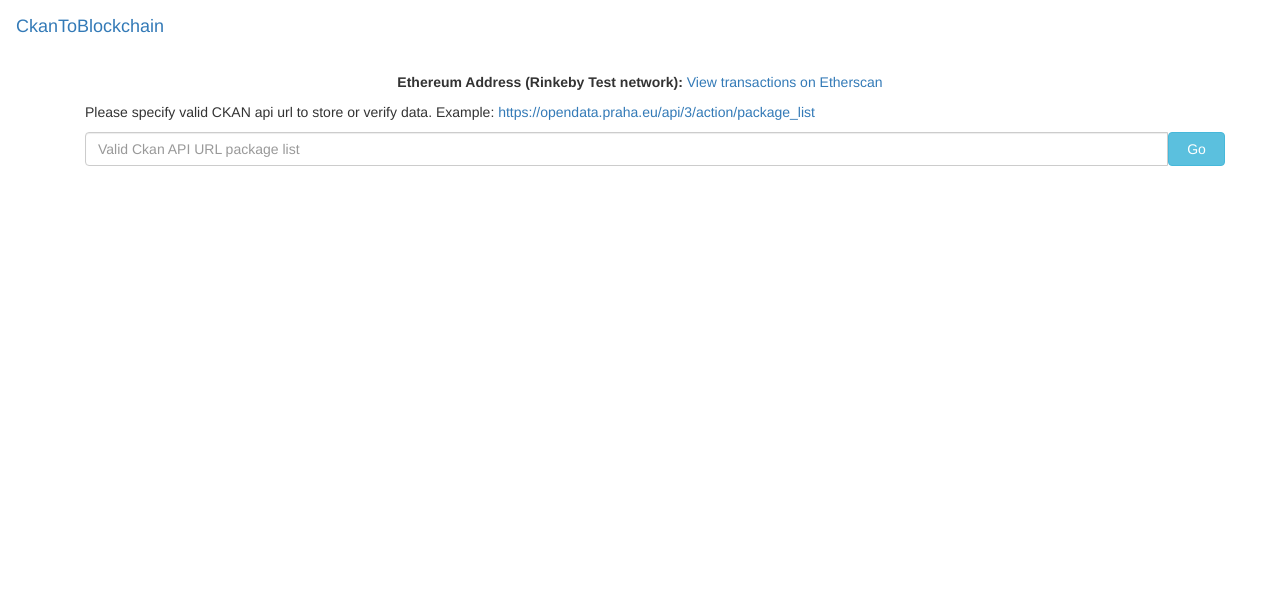
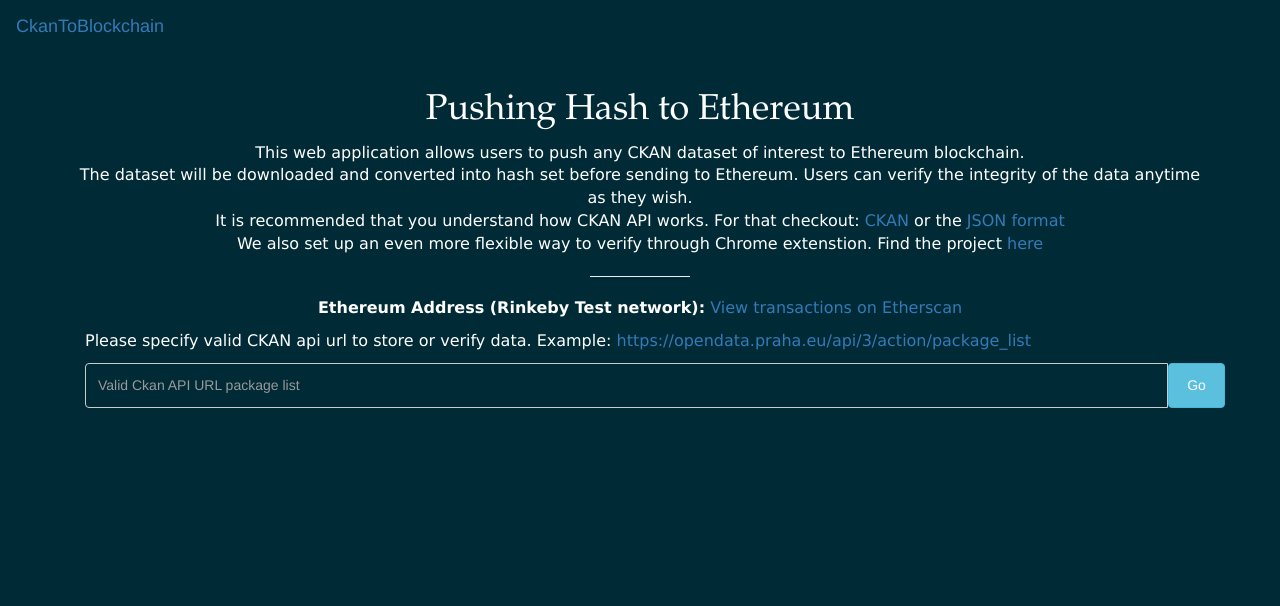
Before and after one commit to JaneSoo/ckan-to-blockchain-ui, a Flask app: page / in a window 1280 px wide. Shown: the top 606 px of the page. Run offline with Flask 2, Linux system fonts and the light colour scheme; some libraries are stand-ins or nearby versions.

Commit message:
refactor frontend

```diff
--- a/ckan2blockchain/static/css/style.css
+++ b/ckan2blockchain/static/css/style.css
@@ -1,3 +1,42 @@
+body {
+  background-color: #002b36;
+}
+
+h1, p, label{
+  color: white;
+}
+
+p{
+  font-family: Verdana;
+  font-size: 16px;
+}
+
+.package-input{
+  height: 45px;
+  background-color: transparent;
+  color: white;
+}
+
+.btn-info, .btn-primary{
+  height: 45px;
+}
+
+.select2-selection__rendered {
+  line-height: 40px !important;
+  color: white;
+}
+.select2-container .select2-selection--single {
+  background-color: transparent;
+  height: 45px !important;
+}
+.select2-selection__arrow {
+  height: 44px !important;
+}
+
+#select2-packages-container{
+  color: white;
+}
+
 .input-group {
   width: 100%;
 }
@@ -14,7 +53,7 @@
 .loader {
   position: absolute;
   content: '';
-  top: calc(35%);
+  top: calc(65%);
   left: calc(50% - 14rem);
   width: 6rem;
   height: 6rem;
--- a/ckan2blockchain/static/js/index.js
+++ b/ckan2blockchain/static/js/index.js
@@ -1,4 +1,5 @@
 function getPackages() {
+  document.getElementById('detail-info').style.visibility = 'hidden';
   var url = document.getElementById('ckan-input-url');
   var entry = {
     url: url.value
@@ -22,6 +23,8 @@ function getPackages() {
       document.getElementById('packages').innerHTML = null;
       document.getElementById('label-select').style.visibility = 'visible';
       document.getElementById('packages').style.visibility = 'visible';
+      $('.package-select2').select2();
+
       var packages = data['package_lists'];
       packages.forEach(function(package) {
         var option = document.createElement("option");
@@ -39,6 +42,7 @@ function getPackages() {
 }
 
 function storePackage() {
+  document.getElementById('detail-info').style.visibility = 'hidden';
   document.getElementById('btn-store-package').disabled = true;
   document.getElementById('bth-verify-package').disabled = true;
   document.getElementById('store-loader').removeAttribute('hidden');
@@ -68,7 +72,21 @@ function storePackage() {
     document.getElementById('bth-verify-package').disabled = false;
     document.getElementById('btn-store-package').disabled = false;
     response.json().then(function(data) {
-      alert('Dataset package has been stored successfully!')
+      if (data.trx_hash == 'Error downloading package'){
+        alert('Cannot download package at the moment!')
+      } else {
+        const returnMessage = document.createElement('p');
+        const link = document.createElement('a');
+        const detailInfo = document.getElementById('detail-info');
+        detailInfo.innerHTML = '';
+        returnMessage.innerHTML = 'Your dataset transaction has been sent.';
+        link.href = `https://rinkeby.etherscan.io/tx/${data.trx_hash}`;
+        link.setAttribute('target', '_blank');
+        link.innerText = 'Check out your transaction.';
+        detailInfo.style.visibility = 'visible';
+        detailInfo.appendChild(returnMessage);
+        detailInfo.appendChild(link);
+      }
     });
   })
   .catch(function(error) {
@@ -78,6 +96,7 @@ function storePackage() {
 }
 
 function verifyPackage(event) {
+  document.getElementById('detail-info').style.visibility = 'hidden';
   document.getElementById('bth-verify-package').disabled = true;
   document.getElementById('btn-store-package').disabled = true;
   document.getElementById('verify-loader').removeAttribute('hidden');
@@ -109,17 +128,45 @@ function verifyPackage(event) {
     response.json().then(function(data) {
       const loader = document.querySelector('.loader');
       loader.hidden = false;
-      if(data.result == 'True') {
+      loader.classList.remove('success');
+      loader.classList.remove('fail');
+      if(data.result == true) {
         setTimeout(() => {
           loader.classList.add('success');
         }, 100)
         setTimeout(() => {
           document.getElementById('spinLoader').hidden = true;
         }, 5000)
+
+        const p = document.createElement('p');
+        const block = document.createElement('a');
+        const txn = document.createElement('a');
+        const divInfo = document.getElementById("detail-info");
+        p.innerHTML = `Data is identical. Hash was pushed to Ethereum on ${data.timestamp}`;
+        divInfo.innerHTML = '';
+        block.href = `https://rinkeby.etherscan.io/block/${data.block_num}`;
+        block.setAttribute('target', '_blank');
+        block.innerText = 'See block on Etherscan'
+        txn.href = `https://rinkeby.etherscan.io/tx/${data.trx_hash}`
+        txn.setAttribute('target', '_blank');
+        txn.innerText = 'See transaction on Etherscan'
+        divInfo.style.visibility = 'visible';
+        divInfo.appendChild(p);
+        divInfo.appendChild(block);
+        divInfo.appendChild(document.createElement('br'))
+        divInfo.appendChild(txn);
       } else if (data.result == 'Transaction not found!'){
         setTimeout(() => {
           loader.classList.add('fail');
           alert('Transaction has not pushed to blockhain yet!');
+        }, 100)
+        setTimeout(() => {
+          document.getElementById('spinLoader').hidden = true;
+        }, 5000)
+      } else if (data.result == 'Error downloading package'){
+        setTimeout(() => {
+          loader.classList.add('fail');
+          alert('Cannot download the package at the moment');
         }, 100)
         setTimeout(() => {
           document.getElementById('spinLoader').hidden = true;
@@ -131,6 +178,23 @@ function verifyPackage(event) {
         setTimeout(() => {
           document.getElementById('spinLoader').hidden = true;
         }, 5000)
+        const p = document.createElement('p');
+        const block = document.createElement('a');
+        const txn = document.createElement('a');
+        const divInfo = document.getElementById("detail-info");
+        p.innerHTML = `Data is not identical. Hash was pushed to Ethereum on ${data.timestamp}`;
+        divInfo.innerHTML = '';
+        block.href = `https://rinkeby.etherscan.io/block/${data.block_num}`;
+        block.setAttribute('target', '_blank');
+        block.innerText = 'See block on Etherscan'
+        txn.href = `https://rinkeby.etherscan.io/tx/${data.trx_hash}`
+        txn.setAttribute('target', '_blank');
+        txn.innerText = 'See transaction on Etherscan'
+        divInfo.style.visibility = 'visible';
+        divInfo.appendChild(p);
+        divInfo.appendChild(block);
+        divInfo.appendChild(document.createElement('br'))
+        divInfo.appendChild(txn);
       }
     });
   })
--- a/ckan2blockchain/templates/about.html
+++ /dev/null
@@ -1,4 +0,0 @@
-{% extends 'base.html' %}
-{% block content %}
-  <h2>This is about page</h2>
-{% endblock %}
--- a/ckan2blockchain/templates/base.html
+++ b/ckan2blockchain/templates/base.html
@@ -3,11 +3,12 @@
   <head>
     <meta charset="utf-8">
     <meta name="viewport" content="width=device-width, initial-scale=1, shrink-to-fit=no">
-    <!-- <link rel="stylesheet" href="https://stackpath.bootstrapcdn.com/bootstrap/4.3.1/css/bootstrap.min.css" integrity="sha384-ggOyR0iXCbMQv3Xipma34MD+dH/1fQ784/j6cY/iJTQUOhcWr7x9JvoRxT2MZw1T" crossorigin="anonymous"> -->
     <script src="https://ajax.googleapis.com/ajax/libs/jquery/3.5.1/jquery.min.js"></script>
     <link rel="stylesheet" href="https://cdnjs.cloudflare.com/ajax/libs/font-awesome/4.7.0/css/font-awesome.min.css">
     <link rel="stylesheet" href="https://maxcdn.bootstrapcdn.com/bootstrap/3.4.1/css/bootstrap.min.css">
     <script src="https://maxcdn.bootstrapcdn.com/bootstrap/3.4.1/js/bootstrap.min.js"></script>
+    <link href="https://cdn.jsdelivr.net/npm/select2@4.1.0-rc.0/dist/css/select2.min.css" rel="stylesheet" />
+    <script src="https://cdn.jsdelivr.net/npm/select2@4.1.0-rc.0/dist/js/select2.min.js"></script>
 
     <title> CkanToBlockchain</title>
     <link rel="stylesheet" href="{{url_for('static', filename='css/style.css')}}">
@@ -15,12 +16,10 @@
   <body>
     <nav class="navbar navbar-dark bg-dark">
       <a class="navbar-brand" href="{{ url_for('index')}}">CkanToBlockchain</a>
-      <!-- <a class="navbar-brand" href="/about">About</a> -->
     </nav>
     <div class="container">
       {% block content %} {% endblock %}
     </div>
-    <!-- <script type="text/javascript" src="https://code.jquery.com/jquery-2.1.4.min.js"></script> -->
     <script type="text/javascript" src="{{url_for('static', filename='js/index.js')}}"></script>
   </body>
 </html>
--- a/ckan2blockchain/templates/index.html
+++ b/ckan2blockchain/templates/index.html
@@ -2,6 +2,14 @@
 
 {% block content %}
   <span class="loader" id="spinLoader" hidden></span>
+  <h1 align="center" style="font-family: Garamond;">Pushing Hash to Ethereum</h1>
+  <p align="center">This web application allows users to push any CKAN dataset of interest to Ethereum blockchain.
+    <br>The dataset will be downloaded and converted into hash set before sending to Ethereum.
+    Users can verify the integrity of the data anytime as they wish.
+    <br>It is recommended that you understand how CKAN API works. For that checkout: <a href="https://ckan.org/">CKAN</a> or the <a href="https://opendata.praha.eu/api/3/action/package_list" target="_blank">JSON format</a>
+    <br>We also set up an even more flexible way to verify through Chrome extenstion. Find the project <a href="https://github.com/JaneSoo/package-verification" target="_blank">here</a>
+  </p>
+  <hr style="width: 100px;">
   <p align="center">
     <b>Ethereum Address (Rinkeby Test network):</b>
     <a href="https://rinkeby.etherscan.io/address/0xd2bedda8fb2ab7d39edaf3d735fb309322d61b42" target="_blank"> View transactions on Etherscan</a>
@@ -9,15 +17,14 @@
   <div class="container">
     <p>Please specify valid CKAN api url to store or verify data. Example: <a href="https://opendata.praha.eu/api/3/action/package_list">https://opendata.praha.eu/api/3/action/package_list</a></p>
     <div class="input-group" align="center">
-      <input required id="ckan-input-url" name="Ckan Url" placeholder="Valid Ckan API URL package list" class="form-control">
+      <input required id="ckan-input-url" name="Ckan Url" placeholder="Valid Ckan API URL package list" class="package-input form-control">
       <button class="btn btn-info" id="find-ckan-packages" onclick="getPackages()">Go</button>
     </div>
 
     <label style="visibility: hidden; margin-top: 15px; margin-left: 5px;" for="packages" id="label-select"> Choose package</label>
-    <div align="center">
-      <select style="visibility: hidden" name="packages" id="packages", class="form-control">
-      </select>
-    </div>
+    <select style="visibility: hidden" name="packages" id="packages", class="package-select2 form-control">
+    </select>
+    <br>
     <br>
     <div align="center">
       <button style="visibility: hidden;" class="btn btn-info" id="btn-store-package" onclick="storePackage()">
@@ -28,6 +35,10 @@
       </button>
     </div>
     <br>
+    <div id="detail-info" align="center">
+
+    </div>
+    <br>
   </div>
 
 {% endblock %}
```
